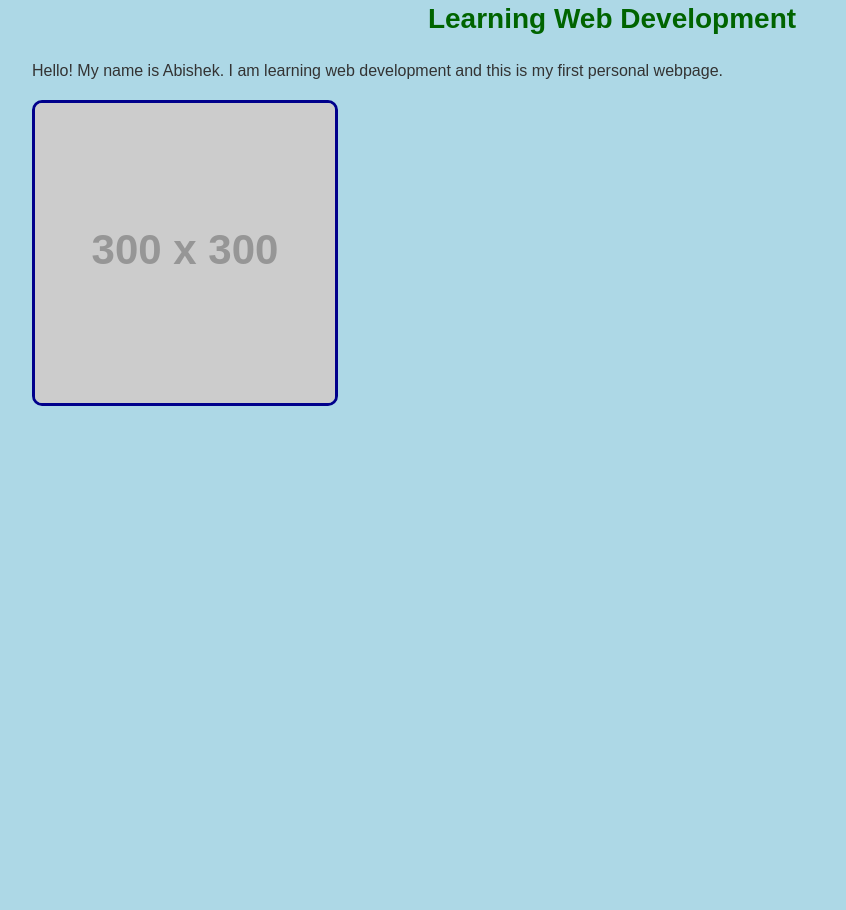
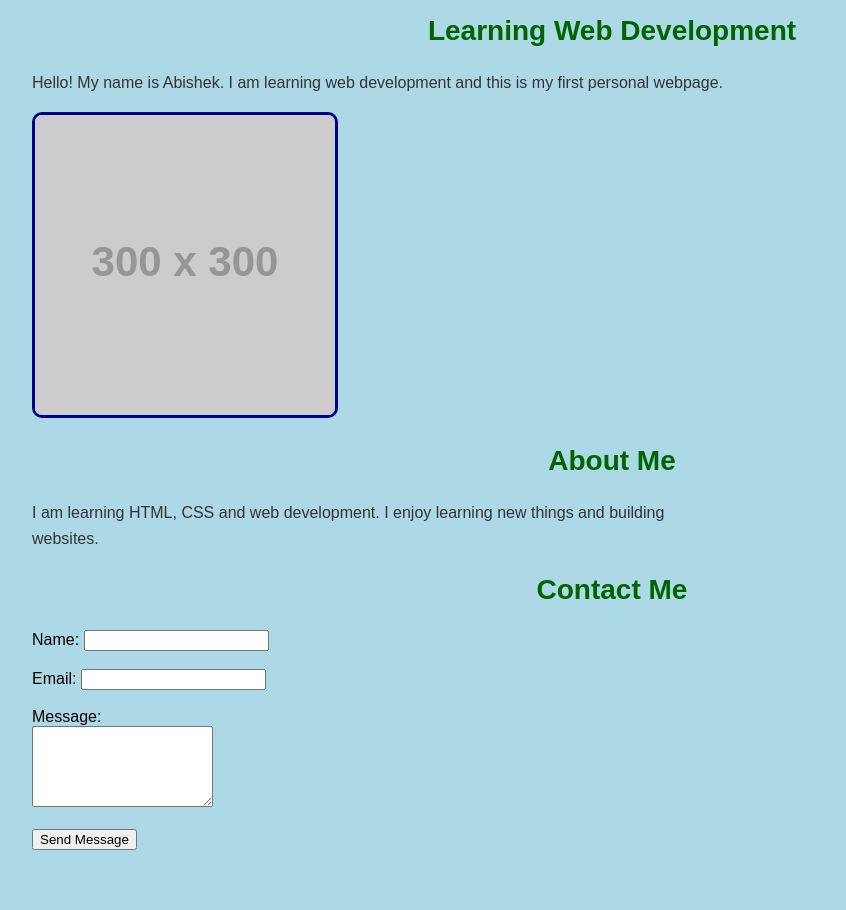
Before and after one commit to abishek20591008/WebDevelopment, a plain HTML site: page WS01-Web-Basics/index.html in a window 1280 px wide. Shown: the part 168-1078 px from the top of the page, without its empty margins (28-874 px from the left). Before the commit the page ends 800 px from the top, so only its background shows below. Drawn offline with Linux system fonts and the light colour scheme; placeholder pictures from the web are drawn by us.

Commit message:
Enhance index.html with About and Contact sections
Added sections for About and Contact with a form.

```diff
--- a/WS01-Web-Basics/index.html
+++ b/WS01-Web-Basics/index.html
@@ -10,7 +10,7 @@
 </head>
 
 <body>
-    <nav>
+  <nav>
     <ul>
         <li><a href="#home">Home</a></li>
         <li><a href="#about">About</a></li>
@@ -18,6 +18,7 @@
     </ul>
 </nav>
 
+<section id="home">
     <h1>Welcome to My Website</h1>
 
     <h2>Learning Web Development</h2>
@@ -31,7 +32,40 @@
         src="https://via.placeholder.com/300"
         alt="Placeholder image"
     >
+</section>
 
+<section id="about">
+    <h2>About Me</h2>
+
+    <p>
+        I am learning HTML, CSS and web development.
+        I enjoy learning new things and building websites.
+    </p>
+</section>
+
+<section id="contact">
+    <h2>Contact Me</h2>
+
+    <form>
+        <label for="name">Name:</label>
+        <input type="text" id="name" name="name" required>
+
+        <br><br>
+
+        <label for="email">Email:</label>
+        <input type="email" id="email" name="email" required>
+
+        <br><br>
+
+        <label for="message">Message:</label>
+        <br>
+        <textarea id="message" name="message" rows="5" required></textarea>
+
+        <br><br>
+
+        <button type="submit">Send Message</button>
+    </form>
+</section>
 </body>
 
 </html>
```
